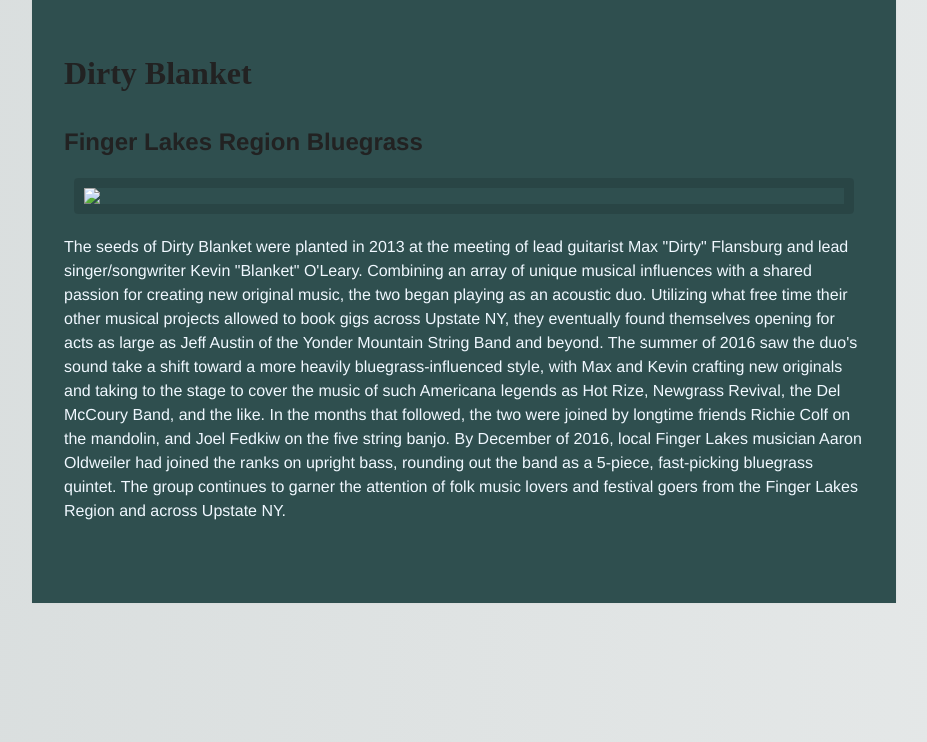
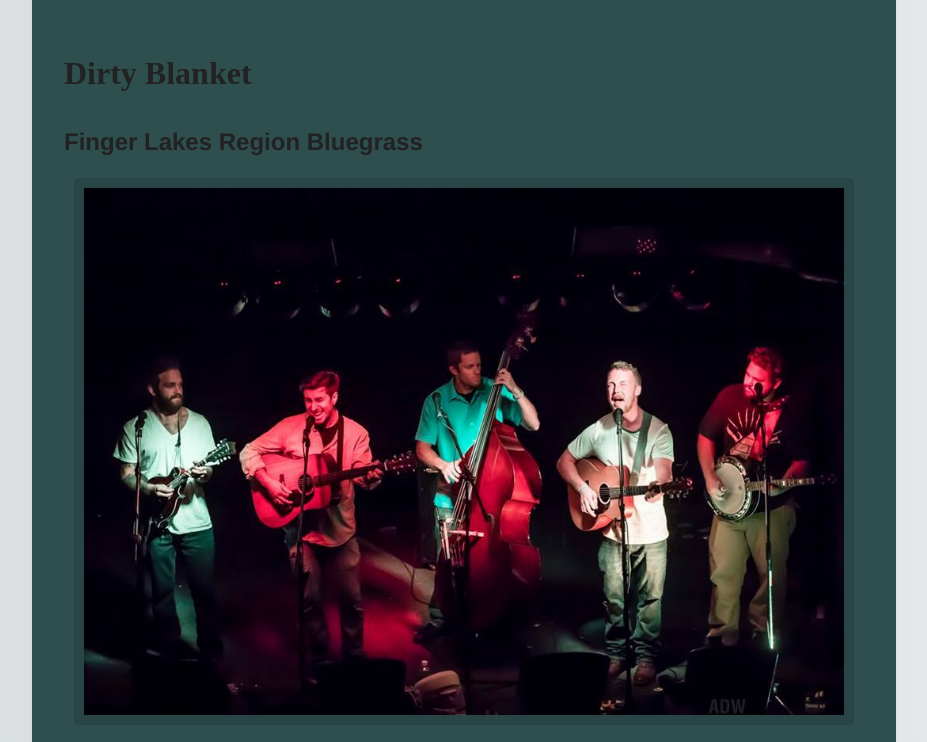
Before and after one commit to maxflans/Website-Project, a plain HTML site: page index.html in a window 1280 px wide. Shown: the top 742 px of the page, without its empty margins (176-1103 px from the left). Drawn offline with Linux system fonts and the light colour scheme; files that its build step writes are made by us from their sources.

Commit message:
Got the picture

```diff
--- a/index.html
+++ b/index.html
@@ -16,7 +16,7 @@
         color: aliceblue;
         }
         </style>Finger Lakes Region Bluegrass</h2>
-  <image src ="Website-Project/Dirty Blanket.jpg"/>
+  <image src ="images/Dirty%20Blanket.jpg"/>
 
 
     <p> <style> body {
```
